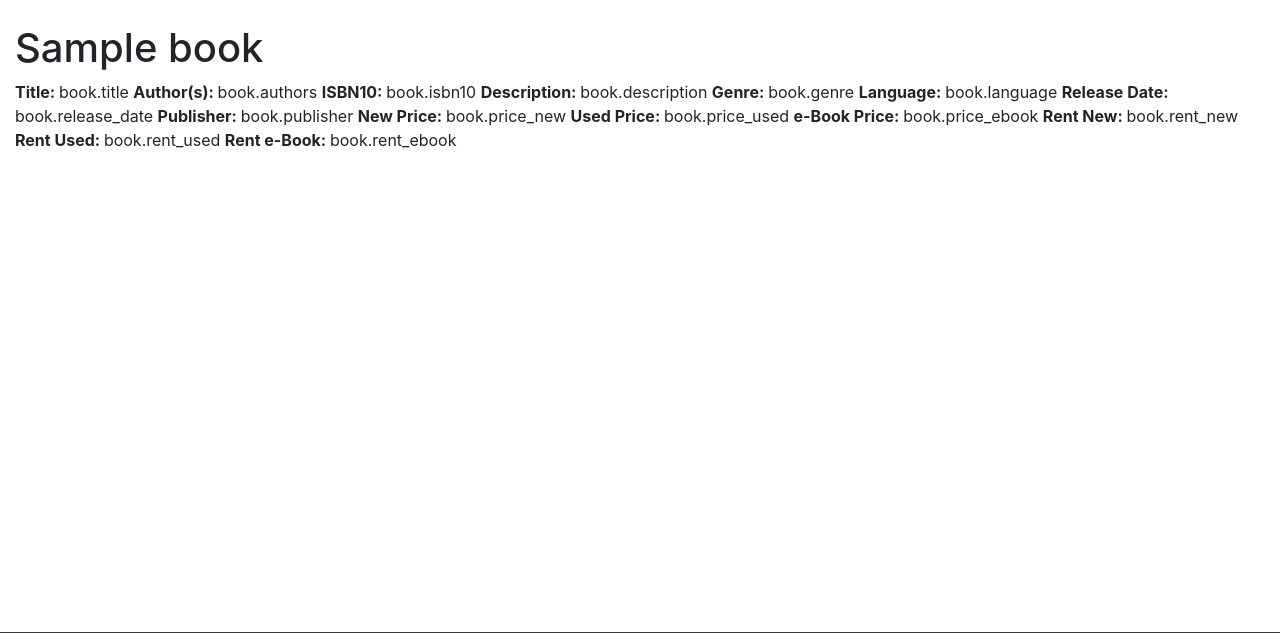
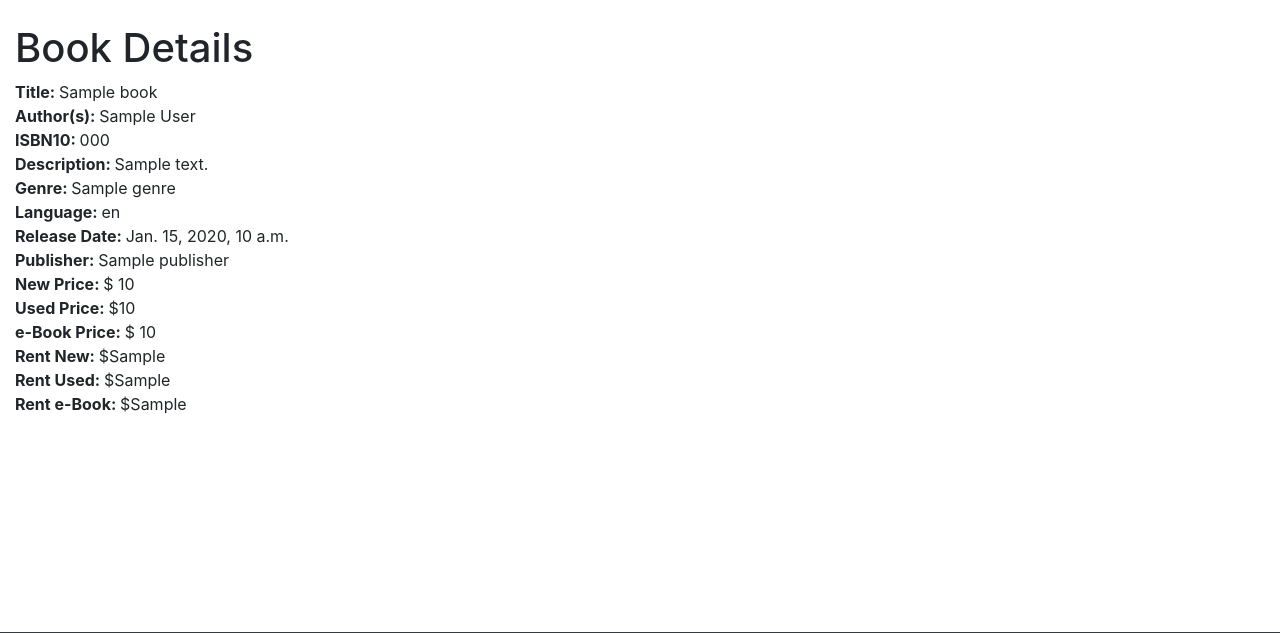
Before and after one commit to alexandra-picot/LibraryInventory, a Django app: template LibraryInventory/book/templates/book/details.html in a window 1280 px wide. Shown: the part 56-689 px from the top of the page. Run offline with Django 3.2, Linux system fonts and the light colour scheme; the template is opened without the code that fills it: most values are stand-ins (such as "Sample title", 1, 10 or a date in 2020); some libraries are stand-ins or nearby versions.

Commit message:
altered details page to the correct display.

```diff
--- a/LibraryInventory/book/templates/book/details.html
+++ b/LibraryInventory/book/templates/book/details.html
@@ -6,22 +6,24 @@
 {# {% block head_links %}<link rel="stylesheet" type="text/css" href="{% static 'book/catalogTable.css' %}">{% endblock %}} #}
 
 {% block do_body %}
-<h1>{{ book.title}}</h1>
-    {% if error_message %}<p><strong>{{ error_message }}</strong></p>{% endif %}
+    <h1>Book Details</h1>
+    {% if error_message %}
+       <p><strong>{{ error_message }}</strong></p>
+{% endif %}
     <label action="{% url 'book:details' book.id %}" >
-        <strong>Title: </strong> book.title
-        <strong>Author(s): </strong>book.authors
-        <strong>ISBN10: </strong> book.isbn10
-        <strong>Description: </strong> book.description
-        <strong>Genre: </strong> book.genre
-        <strong>Language: </strong> book.language
-        <strong>Release Date: </strong> book.release_date
-        <strong>Publisher: </strong>book.publisher
-        <strong>New Price: </strong> book.price_new
-        <strong>Used Price: </strong> book.price_used
-        <strong>e-Book Price: </strong> book.price_ebook
-        <strong>Rent New: </strong> book.rent_new
-        <strong>Rent Used: </strong>book.rent_used
-        <strong>Rent e-Book: </strong>book.rent_ebook
+        <strong>Title: </strong> {{ book.title  }}<br>
+        <strong>Author(s): </strong> {{ book.authors  }} <br>
+        <strong>ISBN10: </strong> {{ book.isbn10 }} <br>
+        <strong>Description: </strong>  {{ book.description }} <br>
+        <strong>Genre: </strong> {{ book.genre }} <br>
+        <strong>Language: </strong> {{  book.language }} <br>
+        <strong>Release Date: </strong> {{ book.release_date }} <br>
+        <strong>Publisher: </strong> {{ book.publisher }} <br>
+        <strong>New Price: </strong>$ {{ book.price_new }} <br>
+        <strong>Used Price: </strong> ${{ book.price_used }} <br>
+        <strong>e-Book Price: </strong>$ {{ book.price_ebook }} <br>
+        <strong>Rent New: </strong> ${{ book.rent_new }} <br>
+        <strong>Rent Used: </strong> ${{ book.rent_used  }}<br>
+        <strong>Rent e-Book: </strong> ${{ book.rent_ebook }} <br>
     </label>
 {% endblock %}
```
